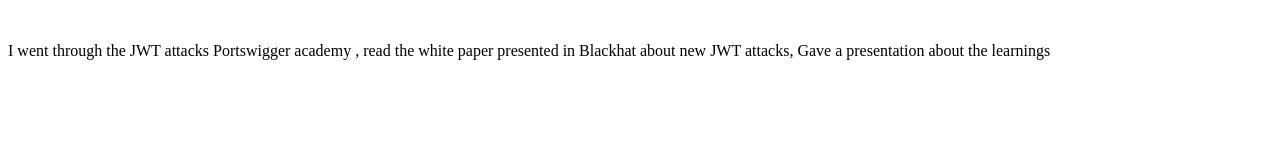
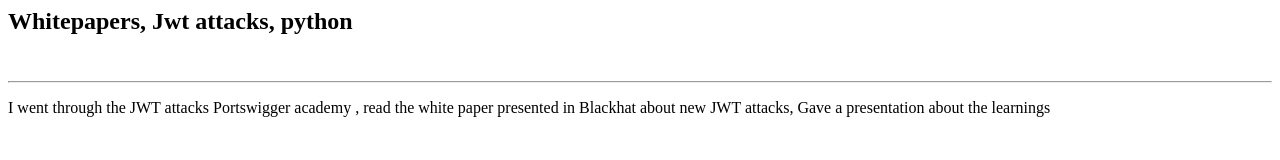
Before and after one commit to kevivlabs/kevivlabs.github.io, a plain HTML site: page monthly/2023-09.html in a window 1280 px wide. Drawn offline with Linux system fonts and the light colour scheme.

Commit message:
Update 2023-09.html

```diff
--- a/monthly/2023-09.html
+++ b/monthly/2023-09.html
@@ -1,4 +1,7 @@
-<h2> <title>Whitepapers, Jwt attacks, python </title> </h2> <br>
+<title>Whitepapers, Jwt attacks, python </title>
+
+
+ <h2> Whitepapers, Jwt attacks, python  </h2> <br> <hr>
 
 <article> <p>
 I went through the JWT attacks Portswigger academy , read the white paper presented in Blackhat about new JWT attacks,
```
